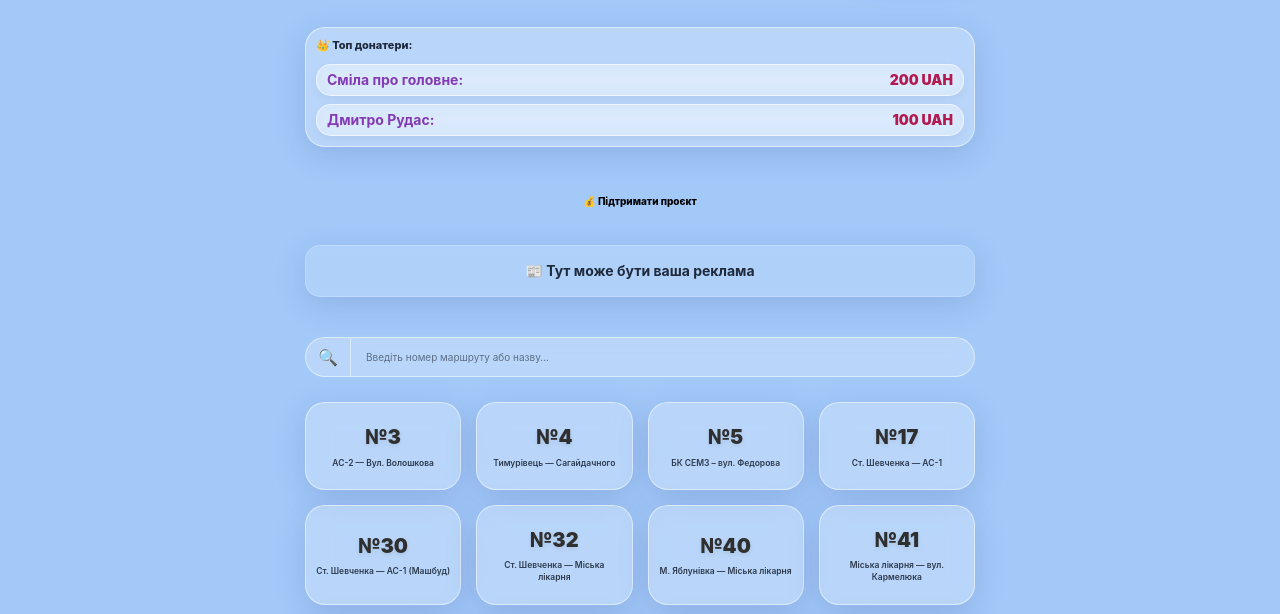
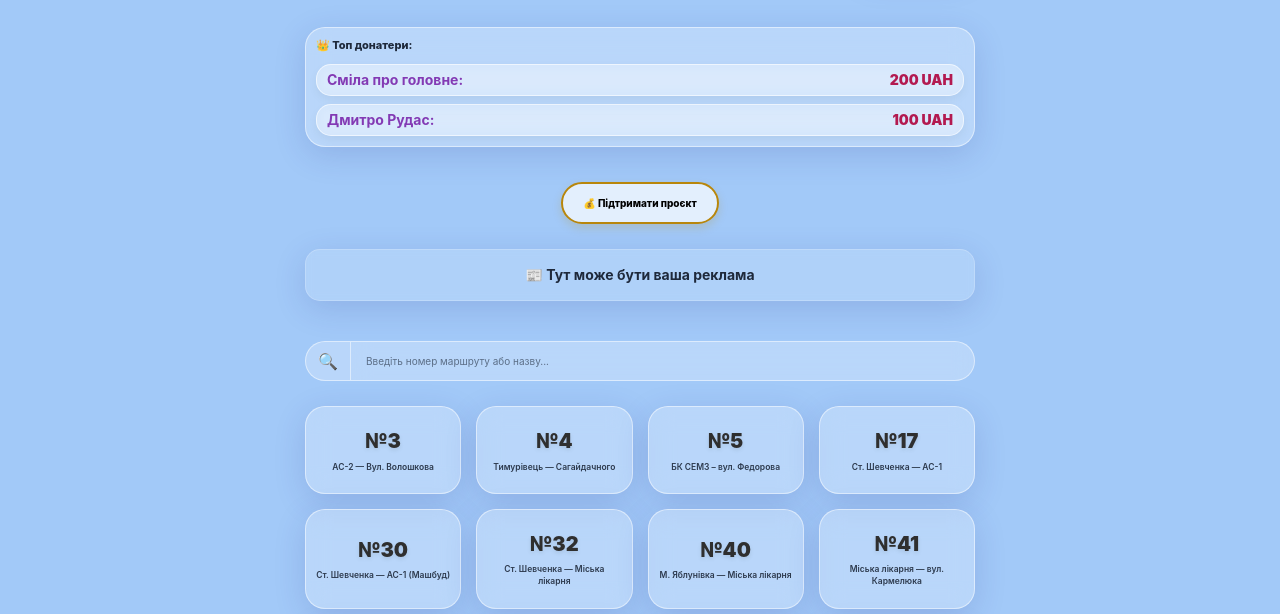
Before and after one commit to googlove/smilanewbus, a plain HTML site: page index.html in a window 1280 px wide. Shown: the part 186-800 px from the top of the page. Drawn offline with Linux system fonts and the light colour scheme.

Commit message:
Update index.html

```diff
--- a/index.html
+++ b/index.html
@@ -78,9 +78,10 @@
 
        <div class="row donate-button-row text-center" style="margin-bottom: 25px;">
     <div class="col-xs-12" style="display: flex; justify-content: center;">
-        <a href="https://googlove.netlify.app/donate/index.html" target="_blank" class="glass-action-button donate-btn-style gold-button-universal" style="max-width: 350px;">
+      <a href="https://googlove.netlify.app/donate/index.html" target="_blank" class="glass-action-button gold-button-universal" style="max-width: 350px;">
     💰 Підтримати проєкт
 </a>
+
     </div>
 </div>
 
```
